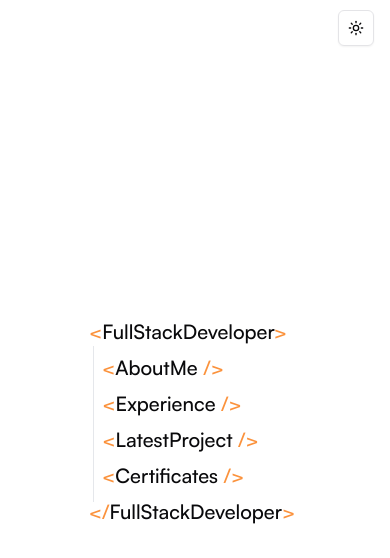
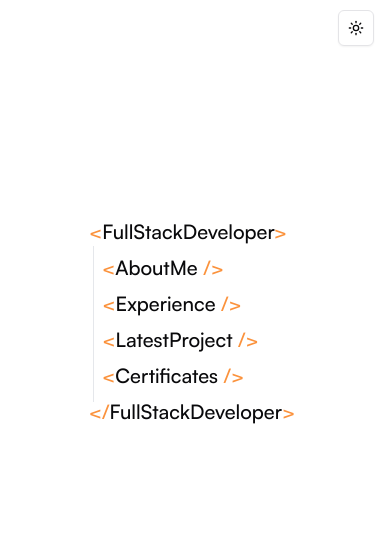
Before and after one commit to BernardoQuina/personal-website, a Next.js app: page / in a window 390 px wide. Shown: the top 558 px of the page. Built offline with nearby package versions, Linux system fonts and the light colour scheme.

Commit message:
Add offset and different scroll progression on mobile

```diff
--- a/src/components/about-me.tsx
+++ b/src/components/about-me.tsx
@@ -27,6 +27,13 @@ export function AboutMe({ scrollYProgress, measurements, contentRef }: Props) {
 }
 
 function AboutMeTag({ scrollYProgress, measurements }: AnimationProps) {
+  // Because of the dynamic viewport on mobile, animations that go to the end
+  // of the scrollYProgress (1) look clunky, so we'll use a lower value there.
+  // Also, in the end the footer is quite tall on small screens so we'll offset all
+  // elements towards the top.
+  const footerSection = measurements.isMobile ? 0.97 : SECTIONS.footer;
+  const footerOffset = measurements.viewportWidthTracker.width < 640 ? -100 : 0;
+
   // Scale and position
   const scale = useTransform(
     scrollYProgress,
@@ -36,7 +43,7 @@ function AboutMeTag({ scrollYProgress, measurements }: AnimationProps) {
       SECTIONS.aboutMe,
       SECTIONS.experience.index,
       SECTIONS.certificates.kubernetesDeveloper,
-      SECTIONS.footer,
+      footerSection,
     ],
     [0.7, 1, 1, 0.7, 0.7, 1],
   );
@@ -53,7 +60,7 @@ function AboutMeTag({ scrollYProgress, measurements }: AnimationProps) {
       SECTIONS.certificates.index,
       SECTIONS.certificates.awsSolutionsArchitect,
       SECTIONS.certificates.kubernetesDeveloper,
-      SECTIONS.footer,
+      footerSection,
     ],
     [
       17,
@@ -82,7 +89,7 @@ function AboutMeTag({ scrollYProgress, measurements }: AnimationProps) {
       SECTIONS.certificates.index,
       SECTIONS.certificates.awsSolutionsArchitect,
       SECTIONS.certificates.kubernetesDeveloper,
-      SECTIONS.footer,
+      footerSection,
     ],
     [
       150,
@@ -95,7 +102,7 @@ function AboutMeTag({ scrollYProgress, measurements }: AnimationProps) {
       -121,
       -73 - measurements.awsArchitectContent.height / 2,
       -94 - measurements.k8sDeveloperContent.height / 2,
-      -54,
+      -54 + footerOffset,
     ],
   );
 
@@ -136,7 +143,7 @@ function AboutMeTag({ scrollYProgress, measurements }: AnimationProps) {
       SECTIONS.aboutMe,
       SECTIONS.experience.index,
       SECTIONS.certificates.kubernetesDeveloper,
-      SECTIONS.footer,
+      footerSection,
     ],
     [0, 1, 1, 0.5, 0.5, 1],
   );
--- a/src/components/certificates.tsx
+++ b/src/components/certificates.tsx
@@ -40,6 +40,13 @@ export function Certificates({
 }
 
 function CertificatesTag({ scrollYProgress, measurements }: AnimationProps) {
+  // Because of the dynamic viewport on mobile, animations that go to the end
+  // of the scrollYProgress (1) look clunky, so we'll use a lower value there.
+  // Also, in the end the footer is quite tall on small screens so we'll offset all
+  // elements towards the top.
+  const footerSection = measurements.isMobile ? 0.97 : SECTIONS.footer;
+  const footerOffset = measurements.viewportWidthTracker.width < 640 ? -100 : 0;
+
   // Scale and position
   const scale = useTransform(
     scrollYProgress,
@@ -51,7 +58,7 @@ function CertificatesTag({ scrollYProgress, measurements }: AnimationProps) {
       SECTIONS.certificates.index,
       SECTIONS.certificates.awsSolutionsArchitect,
       SECTIONS.certificates.kubernetesDeveloper,
-      SECTIONS.footer,
+      footerSection,
     ],
     [0.7, 1, 0.7, 0.7, 1, 0.7, 0.7, 1],
   );
@@ -68,7 +75,7 @@ function CertificatesTag({ scrollYProgress, measurements }: AnimationProps) {
       SECTIONS.certificates.index,
       SECTIONS.certificates.awsSolutionsArchitect,
       SECTIONS.certificates.kubernetesDeveloper,
-      SECTIONS.footer,
+      footerSection,
     ],
     [
       17,
@@ -97,7 +104,7 @@ function CertificatesTag({ scrollYProgress, measurements }: AnimationProps) {
       SECTIONS.certificates.index,
       SECTIONS.certificates.awsSolutionsArchitect,
       SECTIONS.certificates.kubernetesDeveloper,
-      SECTIONS.footer,
+      footerSection,
     ],
     [
       165,
@@ -110,7 +117,7 @@ function CertificatesTag({ scrollYProgress, measurements }: AnimationProps) {
       -54,
       -10 - measurements.awsArchitectContent.height / 2,
       -31 - measurements.k8sDeveloperContent.height / 2,
-      54,
+      54 + footerOffset,
     ],
   );
 
@@ -121,7 +128,7 @@ function CertificatesTag({ scrollYProgress, measurements }: AnimationProps) {
       SECTIONS.latestProject,
       SECTIONS.latestProject + SECTIONS.length / 2,
       SECTIONS.certificates.kubernetesDeveloper + SECTIONS.length / 2,
-      SECTIONS.footer,
+      footerSection,
     ],
     [1, 0, 0, 1],
   );
@@ -131,7 +138,7 @@ function CertificatesTag({ scrollYProgress, measurements }: AnimationProps) {
       SECTIONS.latestProject,
       SECTIONS.certificates.index,
       SECTIONS.certificates.kubernetesDeveloper,
-      SECTIONS.footer,
+      footerSection,
     ],
     [0, -14, -14, 0],
   );
@@ -143,7 +150,7 @@ function CertificatesTag({ scrollYProgress, measurements }: AnimationProps) {
       SECTIONS.certificates.index,
       SECTIONS.certificates.awsSolutionsArchitect,
       SECTIONS.certificates.kubernetesDeveloper,
-      SECTIONS.footer,
+      footerSection,
     ],
     [
       0,
@@ -160,7 +167,7 @@ function CertificatesTag({ scrollYProgress, measurements }: AnimationProps) {
       SECTIONS.certificates.index,
       SECTIONS.certificates.awsSolutionsArchitect,
       SECTIONS.certificates.kubernetesDeveloper,
-      SECTIONS.footer,
+      footerSection,
     ],
     [
       72 - measurements.latestProject.width / 2,
@@ -182,7 +189,7 @@ function CertificatesTag({ scrollYProgress, measurements }: AnimationProps) {
       SECTIONS.certificates.index,
       SECTIONS.certificates.awsSolutionsArchitect,
       SECTIONS.certificates.kubernetesDeveloper,
-      SECTIONS.footer,
+      footerSection,
     ],
     [0, 1, 0.5, 0.5, 1, 0.5, 0.5, 1],
   );
@@ -227,6 +234,13 @@ function CertificatesClosingTag({
   scrollYProgress,
   measurements,
 }: AnimationProps) {
+  // Because of the dynamic viewport on mobile, animations that go to the end
+  // of the scrollYProgress (1) look clunky, so we'll use a lower value there.
+  // Also, in the end the footer is quite tall on small screens so we'll offset all
+  // elements towards the top.
+  const footerSection = measurements.isMobile ? 0.97 : SECTIONS.footer;
+  const footerOffset = measurements.viewportWidthTracker.width < 640 ? -100 : 0;
+
   // Scale and position
   const scale = useTransform(
     scrollYProgress,
@@ -235,7 +249,7 @@ function CertificatesClosingTag({
       SECTIONS.certificates.index,
       SECTIONS.certificates.awsSolutionsArchitect,
       SECTIONS.certificates.kubernetesDeveloper,
-      SECTIONS.footer,
+      footerSection,
     ],
     [0.7, 1, 0.7, 0.7, 1],
   );
@@ -247,7 +261,7 @@ function CertificatesClosingTag({
       SECTIONS.certificates.index,
       SECTIONS.certificates.awsSolutionsArchitect,
       SECTIONS.certificates.kubernetesDeveloper,
-      SECTIONS.footer,
+      footerSection,
     ],
     [
       50 - measurements.latestProject.width / 2,
@@ -264,14 +278,14 @@ function CertificatesClosingTag({
       SECTIONS.certificates.index,
       SECTIONS.certificates.awsSolutionsArchitect,
       SECTIONS.certificates.kubernetesDeveloper,
-      SECTIONS.footer,
+      footerSection,
     ],
     [
       50 + measurements.latestProject.height / 2,
       54,
       91 + measurements.awsArchitectContent.height / 2,
       70 + measurements.k8sDeveloperContent.height / 2,
-      54,
+      54 + footerOffset,
     ],
   );
 
@@ -283,7 +297,7 @@ function CertificatesClosingTag({
       SECTIONS.certificates.index,
       SECTIONS.certificates.awsSolutionsArchitect,
       SECTIONS.certificates.kubernetesDeveloper,
-      SECTIONS.footer,
+      footerSection,
     ],
     [0, 1, 0.5, 0.5, 0],
   );
@@ -338,6 +352,13 @@ function AwsArchitect({
 }
 
 function AwsArchitectTag({ scrollYProgress, measurements }: AnimationProps) {
+  // Because of the dynamic viewport on mobile, animations that go to the end
+  // of the scrollYProgress (1) look clunky, so we'll use a lower value there.
+  // Also, in the end the footer is quite tall on small screens so we'll offset all
+  // elements towards the top.
+  const footerSection = measurements.isMobile ? 0.97 : SECTIONS.footer;
+  const footerOffset = measurements.viewportWidthTracker.width < 640 ? -100 : 0;
+
   // Scale and position
   const scale = useTransform(
     scrollYProgress,
@@ -346,7 +367,7 @@ function AwsArchitectTag({ scrollYProgress, measurements }: AnimationProps) {
       SECTIONS.certificates.index,
       SECTIONS.certificates.awsSolutionsArchitect,
       SECTIONS.certificates.kubernetesDeveloper,
-      SECTIONS.footer,
+      footerSection,
     ],
     [0.5, 1, 1, 0.7, 0.5],
   );
@@ -357,7 +378,7 @@ function AwsArchitectTag({ scrollYProgress, measurements }: AnimationProps) {
       SECTIONS.certificates.index,
       SECTIONS.certificates.awsSolutionsArchitect,
       SECTIONS.certificates.kubernetesDeveloper,
-      SECTIONS.footer,
+      footerSection,
     ],
     [
       70 - measurements.latestProject.width / 2,
@@ -374,14 +395,14 @@ function AwsArchitectTag({ scrollYProgress, measurements }: AnimationProps) {
       SECTIONS.certificates.index,
       SECTIONS.certificates.awsSolutionsArchitect,
       SECTIONS.certificates.kubernetesDeveloper,
-      SECTIONS.footer,
+      footerSection,
     ],
     [
       50 + measurements.latestProject.height / 2,
       -18,
       15 - measurements.awsArchitectContent.height / 2,
       -10 - measurements.k8sDeveloperContent.height / 2,
-      54,
+      54 + footerOffset,
     ],
   );
 
@@ -429,7 +450,7 @@ function AwsArchitectTag({ scrollYProgress, measurements }: AnimationProps) {
       SECTIONS.certificates.index,
       SECTIONS.certificates.awsSolutionsArchitect,
       SECTIONS.certificates.kubernetesDeveloper,
-      SECTIONS.footer,
+      footerSection,
     ],
     [0, 1, 1, 0.5, 0],
   );
@@ -692,6 +713,13 @@ function K8sDeveloper({
 }
 
 function K8sDeveloperTag({ scrollYProgress, measurements }: AnimationProps) {
+  // Because of the dynamic viewport on mobile, animations that go to the end
+  // of the scrollYProgress (1) look clunky, so we'll use a lower value there.
+  // Also, in the end the footer is quite tall on small screens so we'll offset all
+  // elements towards the top.
+  const footerSection = measurements.isMobile ? 0.97 : SECTIONS.footer;
+  const footerOffset = measurements.viewportWidthTracker.width < 640 ? -100 : 0;
+
   // Scale and position
   const scale = useTransform(
     scrollYProgress,
@@ -700,7 +728,7 @@ function K8sDeveloperTag({ scrollYProgress, measurements }: AnimationProps) {
       SECTIONS.certificates.index,
       SECTIONS.certificates.awsSolutionsArchitect,
       SECTIONS.certificates.kubernetesDeveloper,
-      SECTIONS.footer,
+      footerSection,
     ],
     [0.5, 1, 0.7, 1, 0.5],
   );
@@ -711,7 +739,7 @@ function K8sDeveloperTag({ scrollYProgress, measurements }: AnimationProps) {
       SECTIONS.certificates.index,
       SECTIONS.certificates.awsSolutionsArchitect,
       SECTIONS.certificates.kubernetesDeveloper,
-      SECTIONS.footer,
+      footerSection,
     ],
     [
       70 - measurements.latestProject.width / 2,
@@ -728,14 +756,14 @@ function K8sDeveloperTag({ scrollYProgress, measurements }: AnimationProps) {
       SECTIONS.certificates.index,
       SECTIONS.certificates.awsSolutionsArchitect,
       SECTIONS.certificates.kubernetesDeveloper,
-      SECTIONS.footer,
+      footerSection,
     ],
     [
       50 + measurements.latestProject.height / 2,
       18,
       70 + measurements.awsArchitectContent.height / 2,
       15 - measurements.k8sDeveloperContent.height / 2,
-      54,
+      54 + footerOffset,
     ],
   );
 
@@ -762,7 +790,7 @@ function K8sDeveloperTag({ scrollYProgress, measurements }: AnimationProps) {
     [
       SECTIONS.certificates.awsSolutionsArchitect,
       SECTIONS.certificates.kubernetesDeveloper,
-      SECTIONS.footer,
+      footerSection,
     ],
     [0, 5 + measurements.k8sDeveloperContent.height, 0],
   );
@@ -772,7 +800,7 @@ function K8sDeveloperTag({ scrollYProgress, measurements }: AnimationProps) {
     [
       SECTIONS.certificates.awsSolutionsArchitect,
       SECTIONS.certificates.kubernetesDeveloper,
-      SECTIONS.footer,
+      footerSection,
     ],
     [
       116 - measurements.awsArchitectContent.width / 2,
@@ -789,7 +817,7 @@ function K8sDeveloperTag({ scrollYProgress, measurements }: AnimationProps) {
       SECTIONS.certificates.index,
       SECTIONS.certificates.awsSolutionsArchitect,
       SECTIONS.certificates.kubernetesDeveloper,
-      SECTIONS.footer,
+      footerSection,
     ],
     [0, 1, 0.5, 1, 0],
   );
@@ -838,13 +866,20 @@ function K8sDeveloperContent({
   contentRef,
   measurements,
 }: AnimationProps & ContentRefProps) {
+  // Because of the dynamic viewport on mobile, animations that go to the end
+  // of the scrollYProgress (1) look clunky, so we'll use a lower value there.
+  // Also, in the end the footer is quite tall on small screens so we'll offset all
+  // elements towards the top.
+  const footerSection = measurements.isMobile ? 0.97 : SECTIONS.footer;
+  const footerOffset = measurements.viewportWidthTracker.width < 640 ? -100 : 0;
+
   // Scale and position
   const scale = useTransform(
     scrollYProgress,
     [
       SECTIONS.certificates.awsSolutionsArchitect,
       SECTIONS.certificates.kubernetesDeveloper,
-      SECTIONS.footer,
+      footerSection,
     ],
     [0, 1, 0],
   );
@@ -853,7 +888,7 @@ function K8sDeveloperContent({
     [
       SECTIONS.certificates.awsSolutionsArchitect,
       SECTIONS.certificates.kubernetesDeveloper,
-      SECTIONS.footer,
+      footerSection,
     ],
     [-measurements.awsArchitectContent.width / 2, 16, -80],
   );
@@ -862,9 +897,9 @@ function K8sDeveloperContent({
     [
       SECTIONS.certificates.awsSolutionsArchitect,
       SECTIONS.certificates.kubernetesDeveloper,
-      SECTIONS.footer,
+      footerSection,
     ],
-    [70 + measurements.awsArchitectContent.height / 2, 30, 54],
+    [70 + measurements.awsArchitectContent.height / 2, 30, 54 + footerOffset],
   );
 
   // Opacity and pointer events
@@ -873,7 +908,7 @@ function K8sDeveloperContent({
     [
       SECTIONS.certificates.awsSolutionsArchitect,
       SECTIONS.certificates.kubernetesDeveloper,
-      SECTIONS.footer,
+      footerSection,
     ],
     [0, 1, 0],
   );
@@ -955,13 +990,20 @@ function K8sDeveloperClosingTag({
   scrollYProgress,
   measurements,
 }: AnimationProps) {
+  // Because of the dynamic viewport on mobile, animations that go to the end
+  // of the scrollYProgress (1) look clunky, so we'll use a lower value there.
+  // Also, in the end the footer is quite tall on small screens so we'll offset all
+  // elements towards the top.
+  const footerSection = measurements.isMobile ? 0.97 : SECTIONS.footer;
+  const footerOffset = measurements.viewportWidthTracker.width < 640 ? -100 : 0;
+
   // Scale and position
   const scale = useTransform(
     scrollYProgress,
     [
       SECTIONS.certificates.awsSolutionsArchitect,
       SECTIONS.certificates.kubernetesDeveloper,
-      SECTIONS.footer,
+      footerSection,
     ],
     [0.7, 1, 0.5],
   );
@@ -970,7 +1012,7 @@ function K8sDeveloperClosingTag({
     [
       SECTIONS.certificates.awsSolutionsArchitect,
       SECTIONS.certificates.kubernetesDeveloper,
-      SECTIONS.footer,
+      footerSection,
     ],
     [
       81 - measurements.awsArchitectContent.width / 2,
@@ -983,12 +1025,12 @@ function K8sDeveloperClosingTag({
     [
       SECTIONS.certificates.awsSolutionsArchitect,
       SECTIONS.certificates.kubernetesDeveloper,
-      SECTIONS.footer,
+      footerSection,
     ],
     [
       70 + measurements.awsArchitectContent.height / 2,
       45 + measurements.k8sDeveloperContent.height / 2,
-      54,
+      54 + footerOffset,
     ],
   );
 
@@ -998,7 +1040,7 @@ function K8sDeveloperClosingTag({
     [
       SECTIONS.certificates.awsSolutionsArchitect,
       SECTIONS.certificates.kubernetesDeveloper,
-      SECTIONS.footer,
+      footerSection,
     ],
     [0, 1, 0],
   );
--- a/src/components/content-index.tsx
+++ b/src/components/content-index.tsx
@@ -21,6 +21,13 @@ export function ContentIndex({
 }
 
 export function DevTag({ scrollYProgress, measurements }: AnimationProps) {
+  // Because of the dynamic viewport on mobile, animations that go to the end
+  // of the scrollYProgress (1) look clunky, so we'll use a lower value there.
+  // Also, in the end the footer is quite tall on small screens so we'll offset all
+  // elements towards the top.
+  const footerSection = measurements.isMobile ? 0.97 : SECTIONS.footer;
+  const footerOffset = measurements.viewportWidthTracker.width < 640 ? -100 : 0;
+
   // Scale and position
   const scale = useTransform(
     scrollYProgress,
@@ -29,7 +36,7 @@ export function DevTag({ scrollYProgress, measurements }: AnimationProps) {
       SECTIONS.index,
       SECTIONS.aboutMe,
       SECTIONS.certificates.kubernetesDeveloper,
-      SECTIONS.footer,
+      footerSection,
     ],
     [0.7, 1, 0.7, 0.7, 1],
   );
@@ -46,7 +53,7 @@ export function DevTag({ scrollYProgress, measurements }: AnimationProps) {
       SECTIONS.certificates.index,
       SECTIONS.certificates.awsSolutionsArchitect,
       SECTIONS.certificates.kubernetesDeveloper,
-      SECTIONS.footer,
+      footerSection,
     ],
     [
       30,
@@ -75,7 +82,7 @@ export function DevTag({ scrollYProgress, measurements }: AnimationProps) {
       SECTIONS.certificates.index,
       SECTIONS.certificates.awsSolutionsArchitect,
       SECTIONS.certificates.kubernetesDeveloper,
-      SECTIONS.footer,
+      footerSection,
     ],
     [
       138,
@@ -88,7 +95,7 @@ export function DevTag({ scrollYProgress, measurements }: AnimationProps) {
       -142,
       -94 - measurements.awsArchitectContent.height / 2,
       -115 - measurements.k8sDeveloperContent.height / 2,
-      -90,
+      -90 + footerOffset,
     ],
   );
   const opacity = useTransform(
@@ -97,7 +104,7 @@ export function DevTag({ scrollYProgress, measurements }: AnimationProps) {
       SECTIONS.index,
       SECTIONS.aboutMe,
       SECTIONS.certificates.kubernetesDeveloper,
-      SECTIONS.footer,
+      footerSection,
     ],
     [1, 0.5, 0.5, 1],
   );
@@ -127,7 +134,7 @@ export function DevTag({ scrollYProgress, measurements }: AnimationProps) {
       SECTIONS.certificates.index,
       SECTIONS.certificates.awsSolutionsArchitect,
       SECTIONS.certificates.kubernetesDeveloper,
-      SECTIONS.footer,
+      footerSection,
     ],
     [
       0,
@@ -156,7 +163,7 @@ export function DevTag({ scrollYProgress, measurements }: AnimationProps) {
       SECTIONS.certificates.index,
       SECTIONS.certificates.awsSolutionsArchitect,
       SECTIONS.certificates.kubernetesDeveloper,
-      SECTIONS.footer,
+      footerSection,
     ],
     [
       80,
@@ -206,6 +213,13 @@ export function DevClosingTag({
   scrollYProgress,
   measurements,
 }: AnimationProps) {
+  // Because of the dynamic viewport on mobile, animations that go to the end
+  // of the scrollYProgress (1) look clunky, so we'll use a lower value there.
+  // Also, in the end the footer is quite tall on small screens so we'll offset all
+  // elements towards the top.
+  const footerSection = measurements.isMobile ? 0.97 : SECTIONS.footer;
+  const footerOffset = measurements.viewportWidthTracker.width < 640 ? -100 : 0;
+
   // Scale and position
   const scale = useTransform(
     scrollYProgress,
@@ -214,7 +228,7 @@ export function DevClosingTag({
       SECTIONS.index,
       SECTIONS.aboutMe,
       SECTIONS.certificates.kubernetesDeveloper,
-      SECTIONS.footer,
+      footerSection,
     ],
     [0.7, 1, 0.7, 0.7, 1],
   );
@@ -231,7 +245,7 @@ export function DevClosingTag({
       SECTIONS.certificates.index,
       SECTIONS.certificates.awsSolutionsArchitect,
       SECTIONS.certificates.kubernetesDeveloper,
-      SECTIONS.footer,
+      footerSection,
     ],
     [
       30,
@@ -260,7 +274,7 @@ export function DevClosingTag({
       SECTIONS.certificates.index,
       SECTIONS.certificates.awsSolutionsArchitect,
       SECTIONS.certificates.kubernetesDeveloper,
-      SECTIONS.footer,
+      footerSection,
     ],
     [
       170,
@@ -273,7 +287,7 @@ export function DevClosingTag({
       79,
       112 + measurements.awsArchitectContent.height / 2,
       91 + measurements.k8sDeveloperContent.height / 2,
-      90,
+      90 + footerOffset,
     ],
   );
 
@@ -285,7 +299,7 @@ export function DevClosingTag({
       SECTIONS.index,
       SECTIONS.aboutMe,
       SECTIONS.certificates.kubernetesDeveloper,
-      SECTIONS.footer,
+      footerSection,
     ],
     [0, 1, 0.5, 0.5, 1],
   );
--- a/src/components/experience.tsx
+++ b/src/components/experience.tsx
@@ -39,6 +39,13 @@ export function Experience({
 }
 
 function ExperienceTag({ scrollYProgress, measurements }: AnimationProps) {
+  // Because of the dynamic viewport on mobile, animations that go to the end
+  // of the scrollYProgress (1) look clunky, so we'll use a lower value there.
+  // Also, in the end the footer is quite tall on small screens so we'll offset all
+  // elements towards the top.
+  const footerSection = measurements.isMobile ? 0.97 : SECTIONS.footer;
+  const footerOffset = measurements.viewportWidthTracker.width < 640 ? -100 : 0;
+
   // Scale and position
   const scale = useTransform(
     scrollYProgress,
@@ -49,7 +56,7 @@ function ExperienceTag({ scrollYProgress, measurements }: AnimationProps) {
       SECTIONS.experience.index,
       SECTIONS.experience.may22Jun24,
       SECTIONS.certificates.kubernetesDeveloper,
-      SECTIONS.footer,
+      footerSection,
     ],
     [0.7, 1, 0.7, 1, 0.7, 0.7, 1],
   );
@@ -66,7 +73,7 @@ function ExperienceTag({ scrollYProgress, measurements }: AnimationProps) {
       SECTIONS.certificates.index,
       SECTIONS.certificates.awsSolutionsArchitect,
       SECTIONS.certificates.kubernetesDeveloper,
-      SECTIONS.footer,
+      footerSection,
     ],
     [
       17,
@@ -95,7 +102,7 @@ function ExperienceTag({ scrollYProgress, measurements }: AnimationProps) {
       SECTIONS.certificates.index,
       SECTIONS.certificates.awsSolutionsArchitect,
       SECTIONS.certificates.kubernetesDeveloper,
-      SECTIONS.footer,
+      footerSection,
     ],
     [
       155,
@@ -108,7 +115,7 @@ function ExperienceTag({ scrollYProgress, measurements }: AnimationProps) {
       -100,
       -52 - measurements.awsArchitectContent.height / 2,
       -73 - measurements.k8sDeveloperContent.height / 2,
-      -18,
+      -18 + footerOffset,
     ],
   );
 
@@ -179,7 +186,7 @@ function ExperienceTag({ scrollYProgress, measurements }: AnimationProps) {
       SECTIONS.experience.index,
       SECTIONS.experience.may22Jun24,
       SECTIONS.certificates.kubernetesDeveloper,
-      SECTIONS.footer,
+      footerSection,
     ],
     [0, 1, 0.5, 1, 0.5, 0.5, 1],
   );
--- a/src/components/latest-project.tsx
+++ b/src/components/latest-project.tsx
@@ -33,6 +33,13 @@ export function LatestProject({
 }
 
 function LatestProjectTag({ scrollYProgress, measurements }: AnimationProps) {
+  // Because of the dynamic viewport on mobile, animations that go to the end
+  // of the scrollYProgress (1) look clunky, so we'll use a lower value there.
+  // Also, in the end the footer is quite tall on small screens so we'll offset all
+  // elements towards the top.
+  const footerSection = measurements.isMobile ? 0.97 : SECTIONS.footer;
+  const footerOffset = measurements.viewportWidthTracker.width < 640 ? -100 : 0;
+
   // Scale and position
   const scale = useTransform(
     scrollYProgress,
@@ -44,7 +51,7 @@ function LatestProjectTag({ scrollYProgress, measurements }: AnimationProps) {
       SECTIONS.latestProject,
       SECTIONS.certificates.index,
       SECTIONS.certificates.kubernetesDeveloper,
-      SECTIONS.footer,
+      footerSection,
     ],
     [0.7, 1, 0.7, 0.7, 1, 0.7, 0.7, 1],
   );
@@ -61,7 +68,7 @@ function LatestProjectTag({ scrollYProgress, measurements }: AnimationProps) {
       SECTIONS.certificates.index,
       SECTIONS.certificates.awsSolutionsArchitect,
       SECTIONS.certificates.kubernetesDeveloper,
-      SECTIONS.footer,
+      footerSection,
     ],
     [
       17,
@@ -90,7 +97,7 @@ function LatestProjectTag({ scrollYProgress, measurements }: AnimationProps) {
       SECTIONS.certificates.index,
       SECTIONS.certificates.awsSolutionsArchitect,
       SECTIONS.certificates.kubernetesDeveloper,
-      SECTIONS.footer,
+      footerSection,
     ],
     [
       160,
@@ -103,7 +110,7 @@ function LatestProjectTag({ scrollYProgress, measurements }: AnimationProps) {
       -79,
       -31 - measurements.awsArchitectContent.height / 2,
       -52 - measurements.k8sDeveloperContent.height / 2,
-      18,
+      18 + footerOffset,
     ],
   );
 
@@ -162,7 +169,7 @@ function LatestProjectTag({ scrollYProgress, measurements }: AnimationProps) {
       SECTIONS.latestProject,
       SECTIONS.certificates.index,
       SECTIONS.certificates.kubernetesDeveloper,
-      SECTIONS.footer,
+      footerSection,
     ],
     [0, 1, 0.5, 0.5, 1, 0.5, 0.5, 1],
   );
--- a/src/constants.ts
+++ b/src/constants.ts
@@ -1,6 +1,6 @@
 // The scroll progress location of each section
 export const SECTIONS = {
-  hero: 0.01 as const, // Should be 0 but it looks clunky on mobile because of the dynamic viewport
+  hero: 0 as const,
   index: 0.1 as const,
   aboutMe: 0.2 as const,
   experience: {
@@ -14,7 +14,7 @@ export const SECTIONS = {
     awsSolutionsArchitect: 0.8 as const,
     kubernetesDeveloper: 0.9 as const,
   },
-  footer: 0.98 as const, // Should be 1 but it looks clunky on mobile because of the dynamic viewport
+  footer: 1 as const,
   // Each section length
   length: 0.1 as const,
 };
--- a/src/hooks/useElementSize.tsx
+++ b/src/hooks/use-element-size.tsx
@@ -1,6 +1,6 @@
 import { useState, useEffect, useCallback, RefObject } from 'react';
 
-const useElementSize = (ref: RefObject<HTMLElement>) => {
+export function useElementSize(ref: RefObject<HTMLElement>) {
   const [size, setSize] = useState({
     width: 0,
     height: 0,
@@ -38,6 +38,4 @@ const useElementSize = (ref: RefObject<HTMLElement>) => {
   }, [ref, updateSize]);
 
   return size;
-};
-
-export default useElementSize;
+}
--- /dev/null
+++ b/src/hooks/use-is-mobile.tsx
@@ -0,0 +1,19 @@
+import { useState, useEffect } from 'react';
+
+export function useIsMobile() {
+  const [isMobile, setIsMobile] = useState(false);
+
+  useEffect(() => {
+    const checkMobile = () => {
+      setIsMobile(
+        /Mobi|Android|iPhone|iPad|iPod|BlackBerry|IEMobile|Opera Mini/i.test(
+          navigator.userAgent,
+        ),
+      );
+    };
+
+    checkMobile();
+  }, []);
+
+  return isMobile;
+}
--- a/src/pages/index.tsx
+++ b/src/pages/index.tsx
@@ -8,11 +8,14 @@ import { AboutMe } from '../components/about-me';
 import { Experience } from '../components/experience';
 import { LatestProject } from '../components/latest-project';
 import { Certificates } from '../components/certificates';
-import useElementSize from '../hooks/useElementSize';
+import { useElementSize } from '../hooks/use-element-size';
 import { Measurements } from '../types';
+import { useIsMobile } from '../hooks/use-is-mobile';
 
 export default function Home() {
   const { scrollYProgress } = useScroll();
+
+  const isMobile = useIsMobile();
 
   const aboutMeContentRef = useRef<HTMLDivElement>(null);
   const aboutMeContentSize = useElementSize(aboutMeContentRef);
@@ -32,6 +35,9 @@ export default function Home() {
   const k8sDeveloperContentRef = useRef<HTMLDivElement>(null);
   const k8sDeveloperContentSize = useElementSize(k8sDeveloperContentRef);
 
+  const viewportWidthTrackerRef = useRef<HTMLDivElement>(null);
+  const viewportWidthTrackerSize = useElementSize(viewportWidthTrackerRef);
+
   const measurements: Measurements = {
     aboutMeContent: aboutMeContentSize,
     may22Jun24Content: may22Jun24ContentSize,
@@ -39,6 +45,8 @@ export default function Home() {
     latestProject: latestProjectContentSize,
     awsArchitectContent: awsArchitectContentSize,
     k8sDeveloperContent: k8sDeveloperContentSize,
+    viewportWidthTracker: viewportWidthTrackerSize,
+    isMobile,
   };
 
   return (
@@ -73,7 +81,10 @@ export default function Home() {
         awsArchitectContentRef={awsArchitectContentRef}
         k8sDeveloperContentRef={k8sDeveloperContentRef}
       />
-      {/* Section snap points */}
+      <div
+        ref={viewportWidthTrackerRef}
+        className="pointer-events-none fixed bottom-0 h-[1px] w-[100vw]"
+      />
     </PageLayout>
   );
 }
--- a/src/types.d.ts
+++ b/src/types.d.ts
@@ -9,6 +9,8 @@ export type Measurements = {
   latestProject: Size;
   awsArchitectContent: Size;
   k8sDeveloperContent: Size;
+  viewportWidthTracker: Size;
+  isMobile: boolean;
 };
 
 export type AnimationProps = {
```
